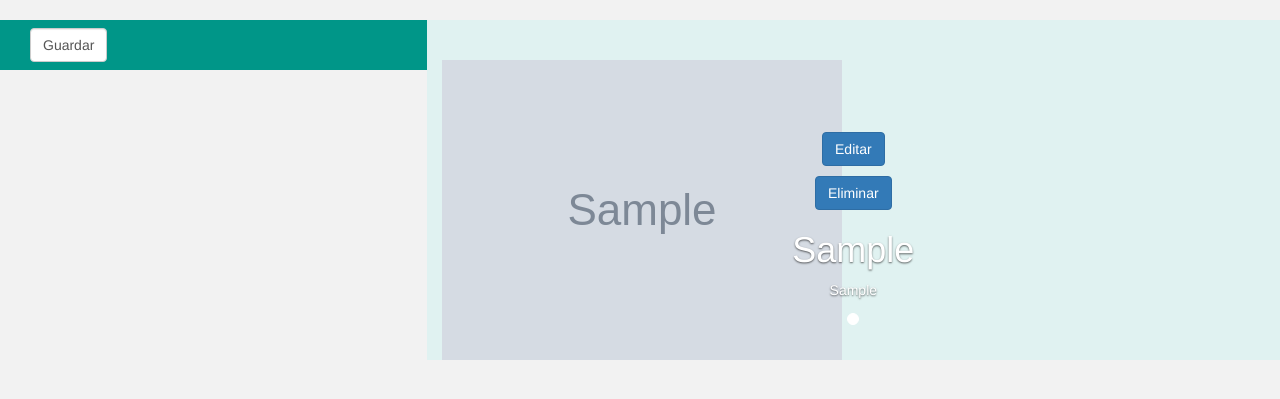
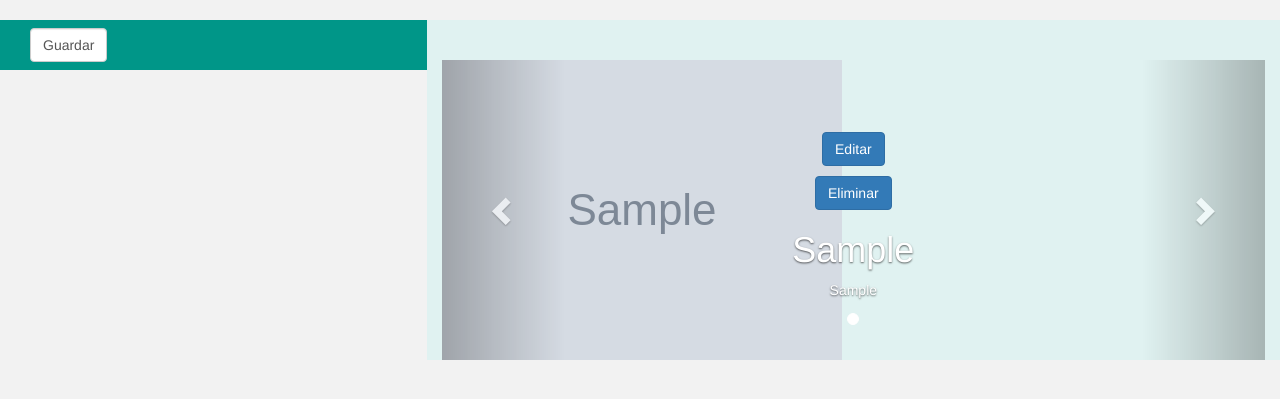
Before and after one commit to david97ly/glass1.1, a Django app: template glass/templates/cofiguraciones.html in a window 1280 px wide. Shown: the part 54-453 px from the top of the page. Run offline with Django 3.2, Linux system fonts and the light colour scheme; tables that the repository leaves empty hold one stand-in row (values such as "Sample post"); the template is opened without the code that fills it: values that come from a table or form of the project are taken from there, most other values are stand-ins (such as "Sample title", 1, 10 or a date in 2020); grey boxes marked "Sample" are stand-in pictures; parts of the project's set-up code (start-up, migrations or seed data) failed here and were passed over; some libraries are stand-ins or nearby versions.

Commit message:
haver como se

```diff
--- a/glass/templates/cofiguraciones.html
+++ b/glass/templates/cofiguraciones.html
@@ -75,7 +75,7 @@
         <li data-target="#myCarousel" data-slide-to="0" class="active"></li>
 
       </ol>
-      <div class="carousel-inner">
+      <div class="carousel-inne">
 
         <div class="item active">
           <div class="container">
@@ -92,6 +92,8 @@
 
         </div>
 
+      <a class="left carousel-control" href="#myCarousel" data-slide="prev"><span class="glyphicon glyphicon-chevron-left"></span></a>
+      <a class="right carousel-control" href="#myCarousel" data-slide="next"><span class="glyphicon glyphicon-chevron-right"></span></a>
     </div>
       </div><!-- /.carousel -->
         {% endfor %}
```
